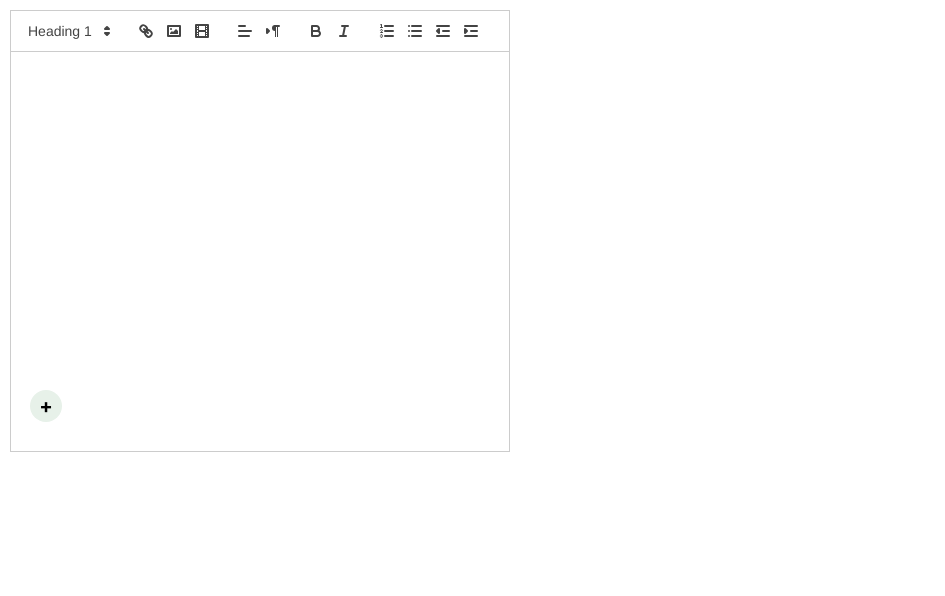
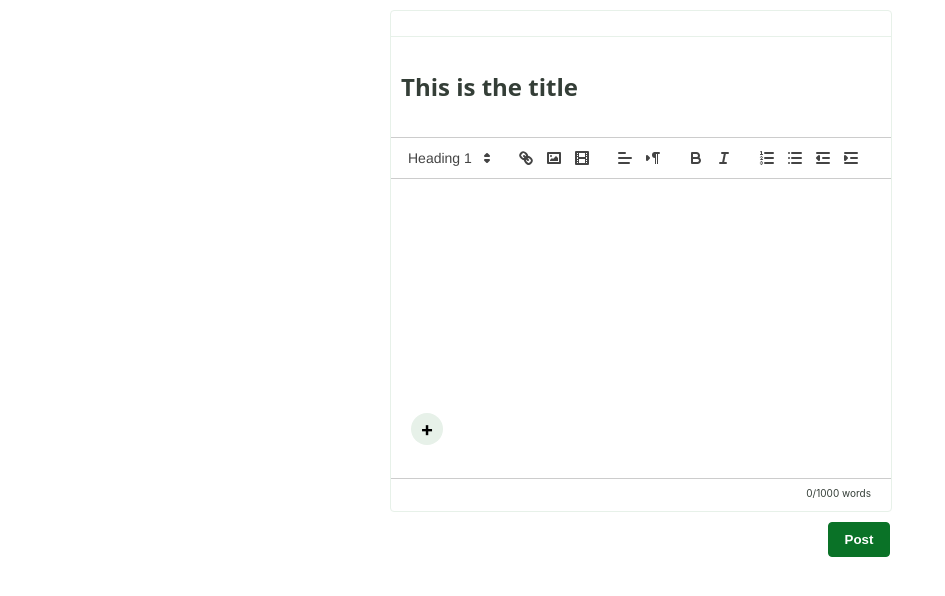
Before and after one commit to Dreezy305/Rich-text-editor, a React (Create React App) app: page / in a window 1280 px wide. Shown: the top 596 px of the page, without its empty margins (0-945 px from the left). Built offline with nearby package versions, Linux system fonts and the light colour scheme.

Commit message:
editor styles

```diff
--- a/src/App.css
+++ b/src/App.css
@@ -38,26 +38,60 @@
 }
 
 .parent {
-  width: 662px;
-  min-height: 60vh;
+  width: 500px;
+  border: 0px;
+  margin: auto;
+  margin-top: 10px;
+}
+
+.quill-box {
+  width: 500px;
+  height: 500px;
+  margin: 10px;
+  border: 1px solid #e7f1e9;
   border-radius: 4px;
+  margin: auto;
+}
+
+.top-div {
+  border-bottom: 1px solid #e7f1e9;
+  border-top-left-radius: 4px;
+  border-top-right-radius: 4px;
+  border-bottom-left-radius: 0px;
+  border-bottom-right-radius: 0px;
+  height: 5%;
+}
+
+.title {
+  text-align: left;
+  font: normal normal bold 24px/36px Open Sans;
+  letter-spacing: 0px;
+  color: #343e37;
   opacity: 1;
+  padding-left: 10px;
+}
+
+.quill-parent {
+  height: 60%;
+  position: relative;
 }
 
 .quill-container {
   width: 100%;
   height: 100%;
+  border-left: 0px !important;
+  border-right: 0px !important;
 }
 
-.quill-box {
-  position: relative;
-  width: 500px;
-  height: 400px;
-  margin: 10px;
+.ql-container.ql-snow {
+  border-left: 0px !important;
+  border-right: 0px !important;
 }
 
 .ql-toolbar.ql-snow {
   display: flex;
+  border-left: 0px !important;
+  border-right: 0px !important;
 }
 
 .plus {
@@ -65,7 +99,7 @@
   border-radius: 16px;
   opacity: 1;
   position: absolute;
-  top: 95%;
+  top: 92%;
   left: 4%;
   width: 32px;
   height: 32px;
@@ -86,19 +120,21 @@
 }
 
 .word-count {
-  width: 662px;
+  /* height: 12%; */
+  flex-direction: row;
   display: flex;
-  flex-direction: row;
+  margin-top: 50px;
+  justify-content: flex-end;
+  padding-right: 20px;
   align-items: center;
-  justify-content: end;
-  background: #ffffff;
-  opacity: 1;
-  border: 1px solid;
 }
 
-.count {
-  padding-right: 20px;
-  padding: 10px;
+.words {
+  text-align: right;
+  font-size: 10px;
+  letter-spacing: 0px;
+  color: #343e37;
+  opacity: 1;
 }
 
 /* EMBED SECTION */
@@ -109,7 +145,7 @@
   box-shadow: 0px 1px 4px #00000014;
   border-radius: 3px;
   position: absolute;
-  top: 100%;
+  top: 90%;
   left: 12%;
   display: flex;
   flex-direction: column;
@@ -125,6 +161,7 @@
   color: #333333;
   text-transform: uppercase;
   opacity: 1;
+  cursor: pointer;
 }
 
 .embed-option {
@@ -160,3 +197,27 @@
   font-weight: 400;
   font-size: 8px;
 }
+
+.post-container {
+  float: right;
+}
+
+.post-btn-container {
+  float: right;
+  margin-top: 10px;
+}
+
+.post-btn {
+  width: 62px;
+  height: 35px;
+  background: #0a7227;
+  border-radius: 4px;
+  opacity: 1;
+  border: 1px solid #0a7227;
+  letter-spacing: 0px;
+  color: #ffffff;
+  opacity: 1;
+  text-transform: capitalize;
+  font-weight: 600;
+  text-align: center;
+}
--- a/src/App.tsx
+++ b/src/App.tsx
@@ -26,8 +26,11 @@ function App() {
   const [isOpen, setIsOpen] = useState<boolean>(false);
   // var deltaMethods = Quill.getSelection();
   return (
-    <>
+    <div className="parent">
       <div className="quill-box">
+        <div className="top-div" />
+        <h4 className="title">This is the title</h4>
+        <div className="quill-parent">
           <ReactQuill
             theme="snow"
             value={value}
@@ -67,10 +70,15 @@ function App() {
             </div>
           )}
         </div>
-      {/* <div className="word-count">
-        <span className="count">21/100</span>
-      </div> */}
-    </>
+        <div className="word-count">
+          <span className="words">0/1000 words</span>
+        </div>
+      </div>
+
+      <div className="post-btn-container">
+        <button className="post-btn">post</button>
+      </div>
+    </div>
   );
 }
 
```
Lines whose indentation alone changed are shown as unchanged.
